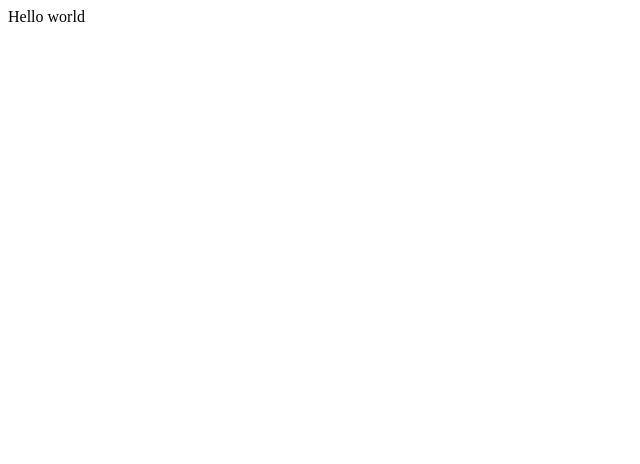
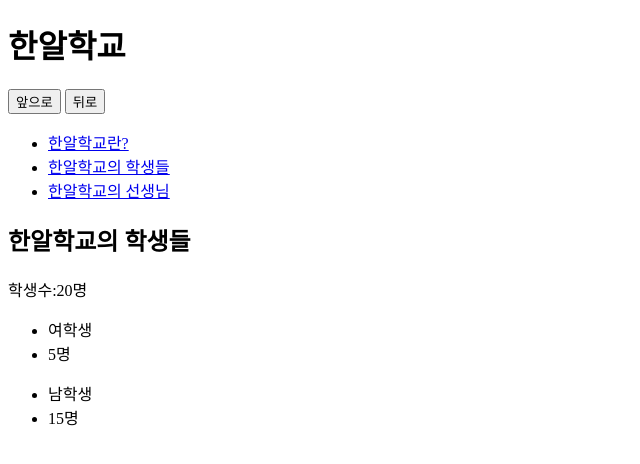
Before and after one commit to nonstop2003/opentutorials-sn5689, a plain HTML site: page index.html in a window 1280 px wide. Shown: the whole page, without its empty margins (0-640 px from the left). Drawn offline with Linux system fonts and the light colour scheme.

Commit message:
add html

```diff
--- a/index.html
+++ b/index.html
@@ -1,26 +1,46 @@
 <!DOCTYPE html>
-<html lang="en">
-	<head>
-		<meta charset="utf-8">
-
-		<!-- Always force latest IE rendering engine (even in intranet) & Chrome Frame
-		Remove this if you use the .htaccess -->
-		<meta http-equiv="X-UA-Compatible" content="IE=edge,chrome=1">
-
-		<title>index</title>
-		<meta name="description" content="">
-		<meta name="author" content="sn5689">
-
-		<meta name="viewport" content="width=device-width; initial-scale=1.0">
-
-		<!-- Replace favicon.ico & apple-touch-icon.png in the root of your domain and delete these references -->
-		<link rel="shortcut icon" href="/favicon.ico">
-		<link rel="apple-touch-icon" href="/apple-touch-icon.png">
-	</head>
-
-	<body>
-
-		 Hello world
-
-	</body>
+<html>
+<head>
+<meta charset="utf-8" />
+</head>
+<body id="body">
+<div>
+<header>
+<h1>한알학교</h1>
+</header>
+<div id="toolbar">
+<input type="button" value="앞으로" />
+<input type="button" value="뒤로" />
+</div>
+<nav>
+<ul>
+<li><a href="http://opentutorials.org/course/49/17">한알학교란?</a></li>
+<li><a href="http://opentutorials.org/course/49/16">한알학교의 학생들</a></li>
+<li><a href="http://opentutorials.org/course/49/18">한알학교의 선생님</a></li>
+</ul>
+</nav>
+<article>
+<h2>한알학교의 학생들</h2>
+<div>
+<p>학생수:20명</p>
+<ul>
+<li>
+여학생
+</li>
+<li>
+5명
+</li>
+</ul>
+<ul>
+<li>
+남학생
+</li>
+<li>
+15명
+</li>
+</ul>
+</div>
+</article>
+</div>
+</body>
 </html>
```
